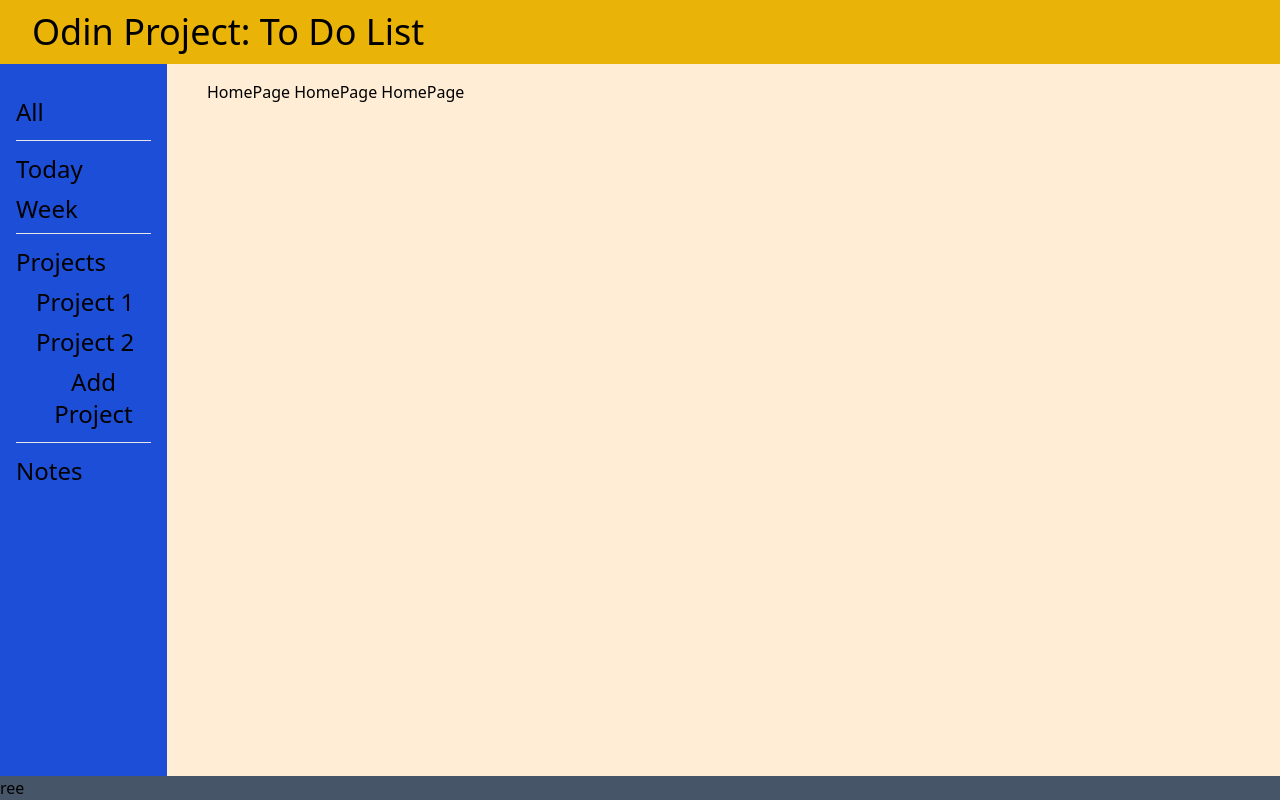
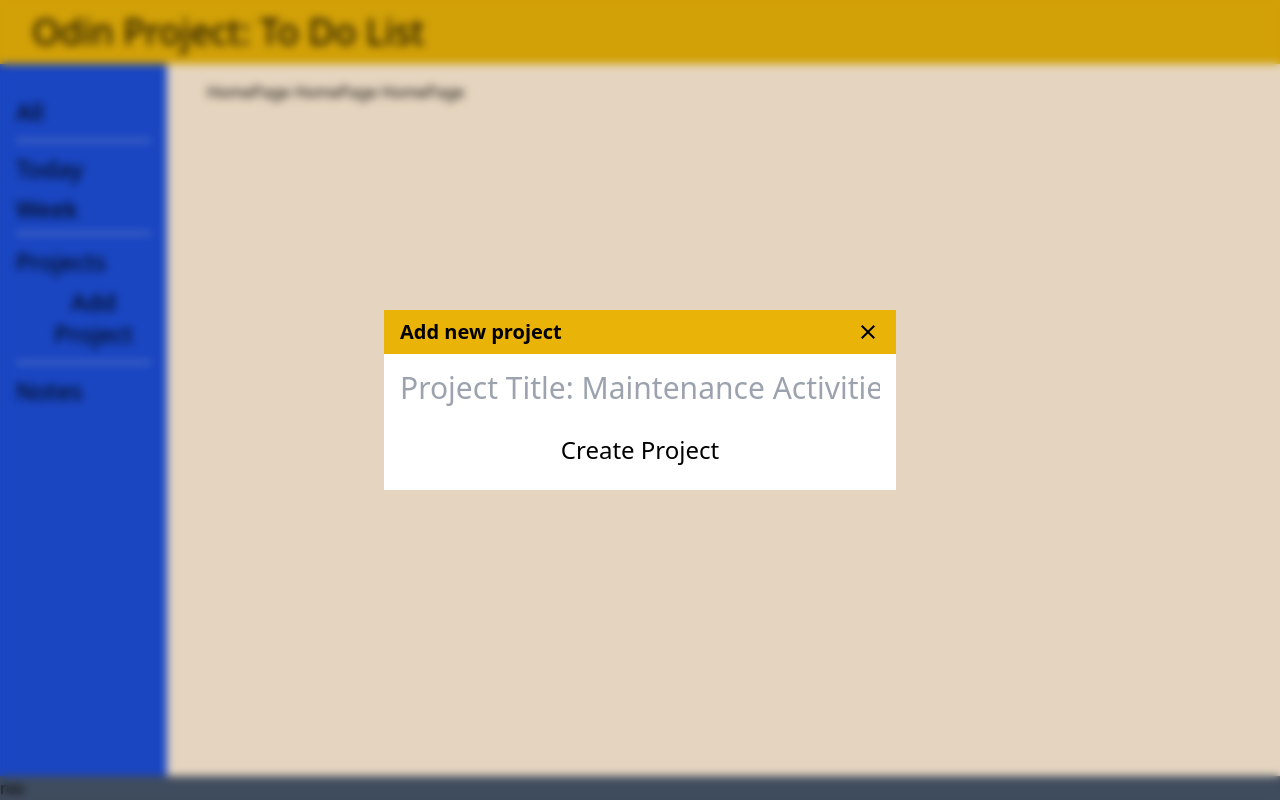
Before and after one commit to blueratdota/odin-to-do-list-react, a React (Vite) app: page / in a window 1280 px wide. Both pictures are taken after a click on the button "Add Project". Built offline with nearby package versions, Linux system fonts and the light colour scheme; a web font is replaced by a local one.

Commit message:
starting project

```diff
--- a/package.json
+++ b/package.json
@@ -14,6 +14,7 @@
     "@emotion/styled": "^11.11.5",
     "@mui/icons-material": "^5.15.18",
     "@mui/material": "^5.15.18",
+    "date-fns": "^3.6.0",
     "immer": "^10.1.1",
     "react": "^18.2.0",
     "react-dom": "^18.2.0",
--- a/src/App.jsx
+++ b/src/App.jsx
@@ -4,9 +4,12 @@
 import HomePage from './pages/HomePage'
 import { sampleToDo, sampleNotes } from './assets/SampleData'
 import ToDoList from './components/ToDoList'
+import AddProject from './components/AddProject'
+import ProjectList from './components/ProjectList'
 
 function App() {
   const [currentPage, setCurrentPage] = useState('/')
+  const [currentProjectPage, setCurrentProjectPage] = useState()
   const [toDoData, setToDoData] = useState(() => {
     const localValue = localStorage.getItem('toDo')
     if (localValue == null) return []
@@ -17,20 +20,18 @@
     if (localValue == null) return []
     return JSON.parse(localValue)
   })
+  const [projectsData, setProjectsData] = useState(() => {
+    const localValue = localStorage.getItem('projects')
+    if (localValue == null) return []
+    return JSON.parse(localValue)
+  })
+
 
   useEffect(() => {
     localStorage.setItem('toDo', JSON.stringify(toDoData))
     localStorage.setItem('notes', JSON.stringify(notesData))
-  }, [toDoData, notesData])
-
-  // if (!localStorage.length) {
-  //   localStorage.setItem('toDo', JSON.stringify(sampleToDo))
-  //   localStorage.setItem('notes', JSON.stringify(sampleNotes))
-
-  //   setToDoData(JSON.parse(localStorage.getItem('toDo')))
-  //   setNotesData(JSON.parse(localStorage.getItem('notes')))
-  // }
-
+    localStorage.setItem('projects', JSON.stringify(projectsData))
+  }, [toDoData, notesData, projectsData])
 
   return (
     <div className='bg-slate-600 h-screen flex flex-col'>
@@ -55,9 +56,14 @@
             <div className='border-b pb-3'>
               <p className='mb-2'>Projects</p>
               <div className='flex flex-col gap-2 ml-5'>
-                <Link>Project 1</Link>
-                <Link>Project 2</Link>
-                <button>Add Project</button>
+                <ProjectList
+                  projects={projectsData}
+                >
+                </ProjectList>
+                <AddProject
+                  projectsData={projectsData}
+                  setProjectsData={setProjectsData}
+                ></AddProject>
               </div>
             </div>
             <div>
@@ -71,7 +77,15 @@
           <div className='py-4 px-10'>
             {currentPage === '/' ?
               <HomePage /> :
-              <Outlet context={[toDoData, setToDoData, notesData, setNotesData]} />}
+              <Outlet context={
+                {
+                  toDoData: toDoData,
+                  setToDoData: setToDoData,
+                  currentPage: currentPage,
+                  projectsData: projectsData,
+                  setProjectsData: setProjectsData
+                }} />
+            }
           </div>
         </main>
       </section>
--- a/src/assets/SampleData.js
+++ b/src/assets/SampleData.js
@@ -1,50 +1,4 @@
 import { v4 as uuidv4 } from 'uuid';
-
-const SampleData = [
-    {
-        "toDo": [
-            {
-                "id": uuidv4(),
-                "title": "to do title one",
-                "details": "to do details one",
-                "dueDate": "to do due date one",
-                "priority": "to do priority one",
-                "inProject": true,
-                "projectName": "Project 1"
-            },
-            {
-                "id": uuidv4(),
-                "title": "to do title two",
-                "details": "to do details two",
-                "dueDate": "to do due date two",
-                "priority": "to do priority two",
-                "inProject": true,
-                "projectName": "Project 2"
-            },
-            {
-                "id": uuidv4(),
-                "title": "to do title three",
-                "details": "to do details three",
-                "dueDate": "to do due date three",
-                "priority": "to do priority three",
-                "inProject": false,
-                "projectName": null
-            }
-        ],
-
-        "notes": [
-            {
-                "title": "notes sample 1",
-                "details": "notes sample details 1",
-            },
-            {
-                "title": "notes sample 2",
-                "details": "notes sample details 2",
-            }
-        ]
-    }
-]
-
 
 const sampleToDo = [
     {
@@ -90,7 +44,14 @@
     }
 ]
 
-
+const sampleProject = [
+    {
+        "title": "notes sample 1",
+    },
+    {
+        "title": "sxxxxxx",
+    }
+]
 
 
 export { sampleToDo, sampleNotes }
--- /dev/null
+++ b/src/components/AddProject.jsx
@@ -0,0 +1,74 @@
+import { useRef } from "react"
+import { useImmer } from "use-immer";
+import { v4 as uuidv4 } from 'uuid';
+import { useOutletContext } from "react-router-dom";
+import { SvgIcon } from "@mui/material"
+import CloseIcon from '@mui/icons-material/Close';
+
+const AddProject = ({ projectsData, setProjectsData }) => {
+    // console.log(projectsData);
+    // console.log(context.setProjectsData);
+    const [newEntry, setNewEntry] = useImmer({
+        "title": '',
+    })
+
+    const dialogRef = useRef(null)
+    const handleOpen = () => {
+        dialogRef.current.showModal()
+    }
+    const handleClose = () => {
+        dialogRef.current.close()
+    }
+    const handleClickOutside = (e) => {
+        const dialogDimensions = dialogRef.current.getBoundingClientRect()
+        if (
+            e.clientX < dialogDimensions.left ||
+            e.clientX > dialogDimensions.right ||
+            e.clientY < dialogDimensions.top ||
+            e.clientY > dialogDimensions.bottom
+        ) {
+            console.log('close modal');
+            dialogRef.current.close()
+        }
+    }
+    const handleTitleInput = (e) => {
+        setNewEntry((data) => { data.title = e.target.value })
+    }
+    const handleSubmit = (e) => {
+        e.preventDefault()
+
+        setProjectsData([...projectsData, { "id": uuidv4(), ...newEntry }])
+        setNewEntry({
+            "title": '',
+        })
+
+        dialogRef.current.close()
+
+    }
+
+
+    return (
+        <>
+            <button onClick={handleOpen}>Add Project</button>
+            <dialog
+                className=" w-[40vw] absolute top-[50%] left-[50%] translate-x-[-50%] translate-y-[-50%]"
+                ref={dialogRef}
+                onClick={handleClickOutside}>
+                <div className="flex justify-between items-center px-4 py-2 bg-yellow-500">
+                    <p className="text-xl font-bold">Add new project</p>
+                    <SvgIcon className="stroke-[10px]" onClick={handleClose}>{<CloseIcon />}</SvgIcon>
+                </div>
+                <form action="submit" className="flex flex-col p-4 gap-4">
+                    <input onChange={handleTitleInput} type="text" placeholder="Project Title: Maintenance Activities" required maxLength={50} className="text-3xl border-0 outline-none" value={newEntry.title} />
+                </form>
+                <div className="mb-6 mt-3 text-center">
+                    <button onClick={handleSubmit}>Create Project</button>
+                </div>
+
+            </dialog>
+        </>
+
+    )
+}
+
+export default AddProject
--- a/src/components/AddToDo.jsx
+++ b/src/components/AddToDo.jsx
@@ -8,7 +8,10 @@
 import CloseIcon from '@mui/icons-material/Close';
 
 const AddToDo = () => {
-    const [toDoData, setToDoData] = useOutletContext()
+    const context = useOutletContext()
+    // console.log(context.toDoData);
+    // console.log(context.setToDoData);
+    // const [toDoData, setToDoData] = useOutletContext()
     const [newEntry, setNewEntry] = useImmer({
         "title": '',
         "details": '',
@@ -24,7 +27,6 @@
     //use ref for toggling showModal() and  close()
     //handleClickOutside for closing the modal if anything outside the modal is clicked
     const dialogRef = useRef(null)
-    const radioRef = useRef(null)
 
     const handleOpen = () => {
         dialogRef.current.showModal()
@@ -64,7 +66,7 @@
     const handleSubmit = (e) => {
         e.preventDefault()
 
-        setToDoData([...toDoData, { "id": uuidv4(), ...newEntry }])
+        context.setToDoData([...context.toDoData, { "id": uuidv4(), ...newEntry }])
         setNewEntry({
             "title": '',
             "details": '',
@@ -73,13 +75,14 @@
             "inProject": null,
             "projectName": null
         })
-        console.log(toDoData);
+
+        dialogRef.current.close()
 
     }
 
     return (
         <div className="flex bg-white shadow-sm rounded-lg text-lg w-[75%] min-h-[48px] px-4 items-center">
-            <p onClick={handleOpen} className="w-full" >Add something to do - #of entries <span>{toDoData.length}</span></p>
+            <p onClick={handleOpen} className="w-full" >Add something to do - #of entries <span>{context.toDoData.length}</span></p>
             <dialog
                 ref={dialogRef}
                 onClick={handleClickOutside}
--- /dev/null
+++ b/src/components/ProjectList.jsx
@@ -0,0 +1,21 @@
+import { Link } from "react-router-dom";
+
+const ProjectList = ({ projects }) => {
+    console.log(projects);
+    return (
+        projects.map(entry => {
+            return (
+                // <div key={entry.id}>{entry.title}</div>
+                <Link
+                    key={entry.id}
+                    onClick={() => { console.log(entry.title) }}
+                    to={'/projects-to-do'}>
+                    {entry.title}
+                </Link>
+            )
+        })
+    )
+
+
+}
+export default ProjectList
--- a/src/main.jsx
+++ b/src/main.jsx
@@ -10,6 +10,7 @@
 import AllToDo from './pages/AllToDo.jsx';
 import WeekToDo from './pages/WeekToDo.jsx';
 import TodayToDo from './pages/TodayToDo.jsx';
+import Projects from './pages/Projects.jsx';
 
 
 
@@ -26,9 +27,10 @@
         // element: <Contact />,
         // loader: contactLoader,
       },
-      { path: "all-to-do", element: <AllToDo datalist={'toDoData'} /> },
+      { path: "all-to-do", element: <AllToDo /> },
       { path: "today-to-do", element: <TodayToDo /> },
-      { path: "week-to-do", element: <WeekToDo /> }
+      { path: "week-to-do", element: <WeekToDo /> },
+      { path: "projects-to-do", element: <Projects /> }
 
 
     ]
--- /dev/null
+++ b/src/pages/Projects.jsx
@@ -0,0 +1,14 @@
+import AddToDo from "../components/AddToDo";
+import ToDoList from "../components/ToDoList"
+import { useOutletContext } from "react-router-dom";
+
+const Projects = () => {
+    const context = useOutletContext()
+    return (
+        <div className="flex flex-col gap-2">
+            <ToDoList toDoData={context.toDoData} currentPage={context.currentPage} />
+        </div>
+
+    )
+}
+export default Projects
--- a/src/pages/WeekToDo.jsx
+++ b/src/pages/WeekToDo.jsx
@@ -1,8 +1,18 @@
+import AddToDo from "../components/AddToDo";
+import ToDoList from "../components/ToDoList"
+import { useOutletContext } from "react-router-dom";
+
 const WeekToDo = () => {
+    const context = useOutletContext()
+    // console.log(context.currentPage);
+    // console.log(context.toDoData);
+    // console.log(context.setToDoData);
     return (
-        <div>
-            WeekToDO WeekToDO WeekToDO
+        <div className="flex flex-col gap-2">
+            <AddToDo />
+            <ToDoList toDoData={context.toDoData} currentPage={context.currentPage} />
         </div>
+
     )
 
 }
```
Also changed, not shown: src/components/ToDoList.jsx (+25 -2 lines), src/pages/TodayToDo.jsx (+13 -3 lines), 2 other files (tests, documents, lock files or other folders).
